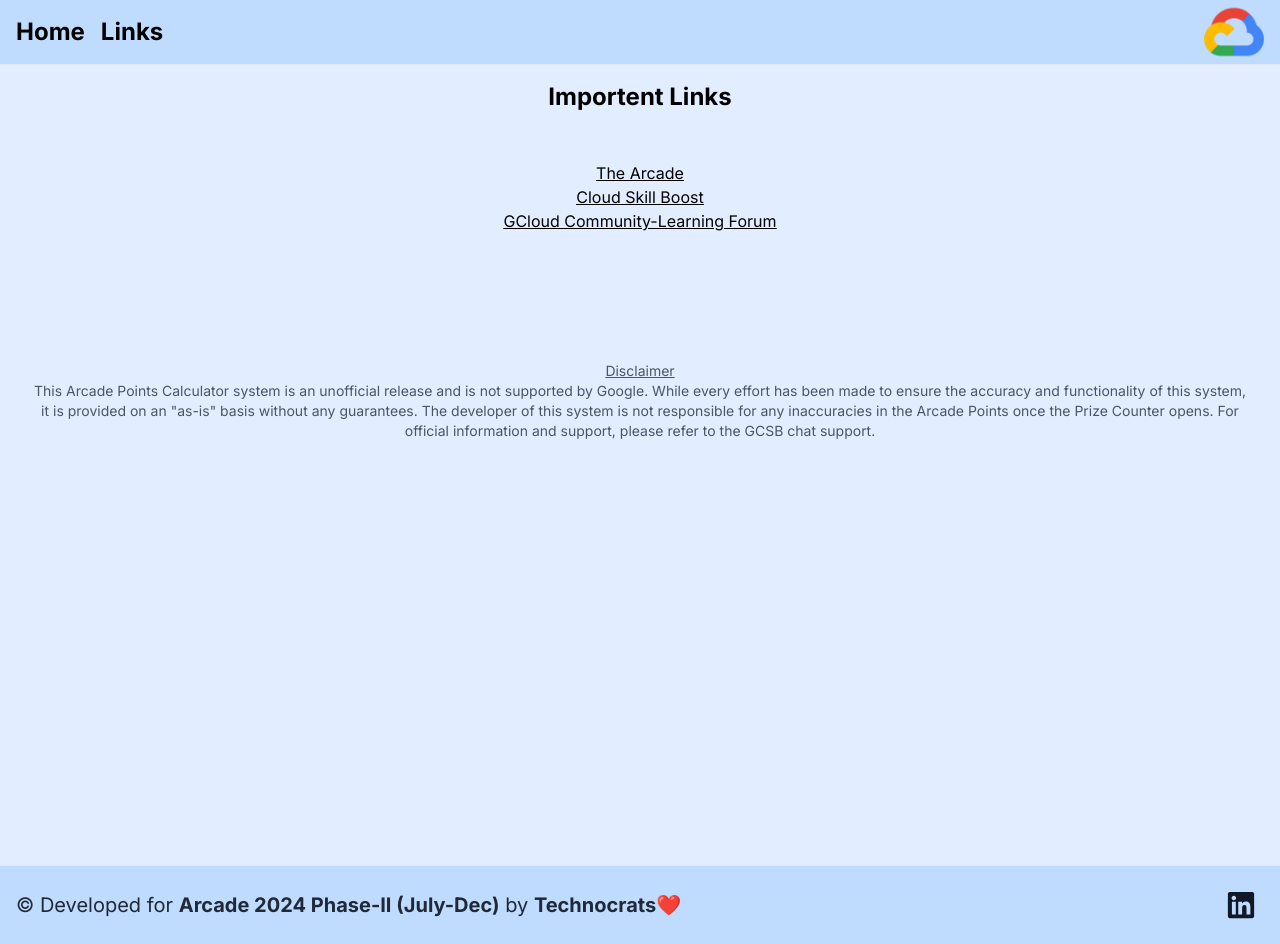
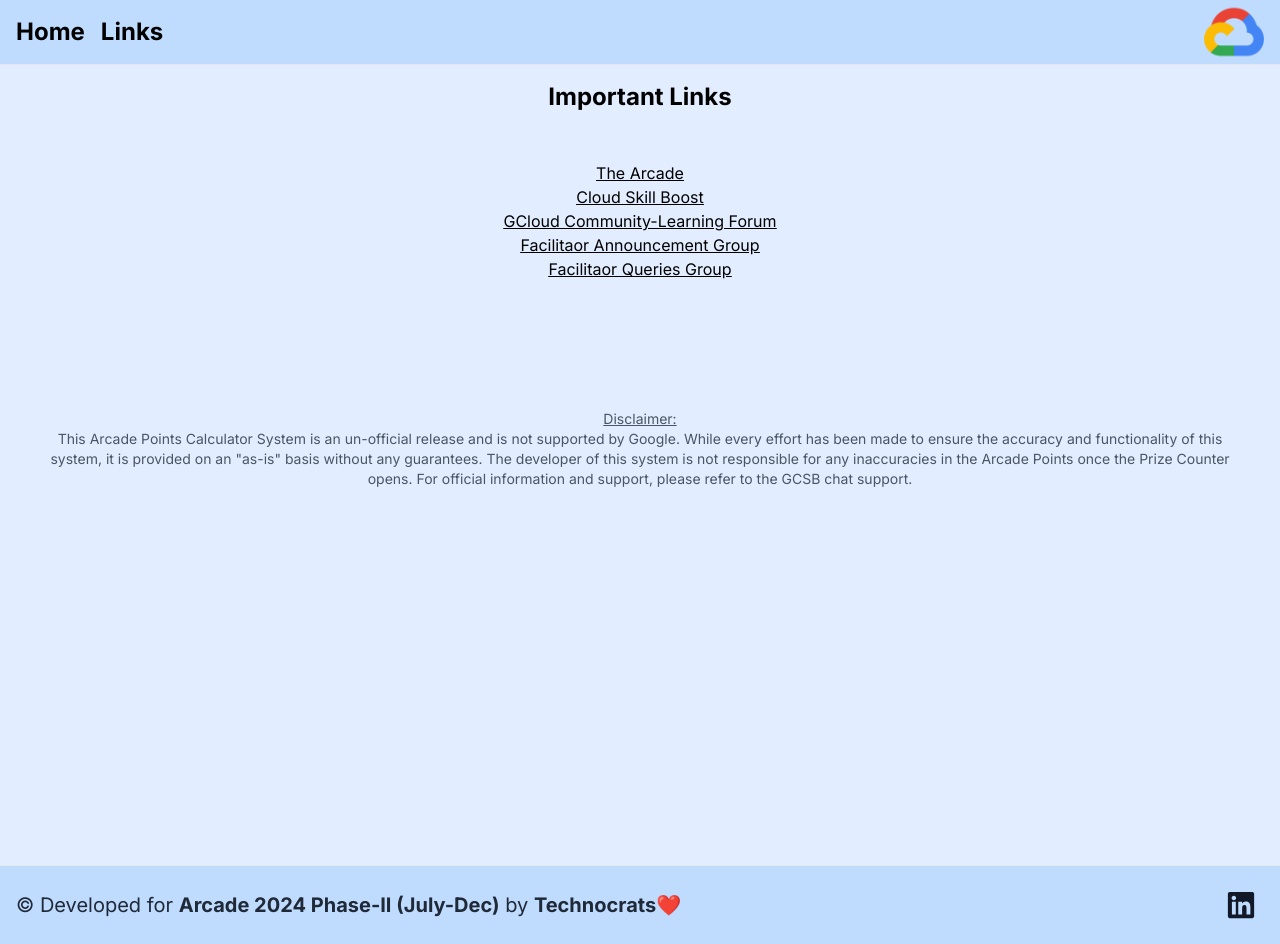
Before and after one commit to durgacharannayak/ArcadeGames2024, a Next.js app: page /about in a window 1280 px wide. Built offline with nearby package versions, Linux system fonts and the light colour scheme.

Commit message:
Page updates

```diff
--- a/src/app/about/page.js
+++ b/src/app/about/page.js
@@ -8,14 +8,16 @@
             <Header />
             <main className="flex min-h-screen flex-col items-center">
                 <div className="container flex flex-col items-center">
-                    <h1 className="text-center text-xl md:text-2xl font-bold m-4">Importent Links</h1>
+                    <h1 className="text-center text-xl md:text-2xl font-bold m-4">Important Links</h1>
                     <ul className="m-8">
                         <li className="text-center underline"><Link href={"https://go.cloudskillsboost.google/arcade"} target="_blank">The Arcade</Link></li>
                         <li className="text-center underline"><Link href={"https://www.cloudskillsboost.google/"} target="_blank">Cloud Skill Boost</Link></li>
                         <li className="text-center underline"><Link href={"https://www.googlecloudcommunity.com/gc/Learning-Forums/bd-p/cloud-learning-certification"} target="_blank">GCloud Community-Learning Forum</Link></li>
+                        <li className="text-center underline"><Link href={"https://chat.whatsapp.com/JBOoJTNLcSVIspf9zZyFlU"} target="_blank">Facilitaor Announcement Group</Link></li>
+                        <li className="text-center underline"><Link href={"https://chat.whatsapp.com/HskeXKTwaaw1duApXLAAhk"} target="_blank">Facilitaor Queries Group</Link></li>
                     </ul>
                     <h1 className="text-gray-600 dark:text-gray-300 text-sm text-center m-8 mt-24">
-                        <span className="underline">Disclaimer</span><br />This <Link href={'/'}>Arcade Points Calculator</Link> system is an unofficial release and is not supported by Google. While every effort has been made to ensure the accuracy and functionality of this system, it is provided on an &quot;as-is&quot; basis without any guarantees. The developer of this system is not responsible for any inaccuracies in the Arcade Points once the Prize Counter opens. For official information and support, please refer to the <Link href={'https://www.cloudskillsboost.google/'} target='_blank'>GCSB chat support</Link>.
+                        <span className="underline">Disclaimer:</span><br />This <Link href={'/'}>Arcade Points Calculator</Link> System is an un-official release and is not supported by Google. While every effort has been made to ensure the accuracy and functionality of this system, it is provided on an &quot;as-is&quot; basis without any guarantees. The developer of this system is not responsible for any inaccuracies in the Arcade Points once the Prize Counter opens. For official information and support, please refer to the <Link href={'https://www.cloudskillsboost.google/'} target='_blank'>GCSB chat support</Link>.
                     </h1>
                 </div>
             </main>
--- a/src/app/page.js
+++ b/src/app/page.js
@@ -7,7 +7,7 @@
     <>
       <Header />
       <main className="flex min-h-screen flex-col items-center">
-        <h1 className="text-center text-xl md:text-2xl font-bold mt-4">Arcade Points Calculator</h1>
+        <h1 className="text-center text-xl md:text-2xl font-bold mt-4">Arcade Points Calculator - by Technocrats❤️</h1>
         <Form />
       </main>
       <Footer />
--- a/src/components/FaciInfo.js
+++ b/src/components/FaciInfo.js
@@ -23,28 +23,28 @@
             "trivia": faciTrivia > 6 ? 6 : faciTrivia,
             "skill": faciSkill > 28 ? 28 : faciSkill,
             "color": "lightgreen",
-            "milestoneName": "Milestone 3"
+            "milestoneName": "Milestone #3"
         })
         setMilestone2({
             "game": faciGame > 3 ? 3 : faciGame,
             "trivia": faciTrivia > 4 ? 4 : faciTrivia,
             "skill": faciSkill > 18 ? 18 : faciSkill,
             "color": "yellow",
-            "milestoneName": "Milestone 2"
+            "milestoneName": "Milestone #2"
         })
         setMilestone1({
             "game": faciGame > 2 ? 2 : faciGame,
             "trivia": faciTrivia > 2 ? 2 : faciTrivia,
             "skill": faciSkill > 8 ? 8 : faciSkill,
             "color": "red",
-            "milestoneName": "Milestone 1"
+            "milestoneName": "Milestone #1"
         })
     }, [faciData])
 
 
     return (
         <section className='p-2 container mb-8'>
-            <h1 className='text-center text-xl text-gray-800 dark:text-gray-200 font-semibold m-2 mb-4'>Milestone Info</h1>
+            <h1 className='text-center text-xl text-gray-800 dark:text-gray-200 font-semibold m-2 mb-4'>See the progress for your milestones below!</h1>
             <div className="grid grid-cols-1 lg:grid-cols-2 gap-8">
                 <FaciCard milestone={milestone1} />
                 <FaciCard milestone={milestone2} />
```
